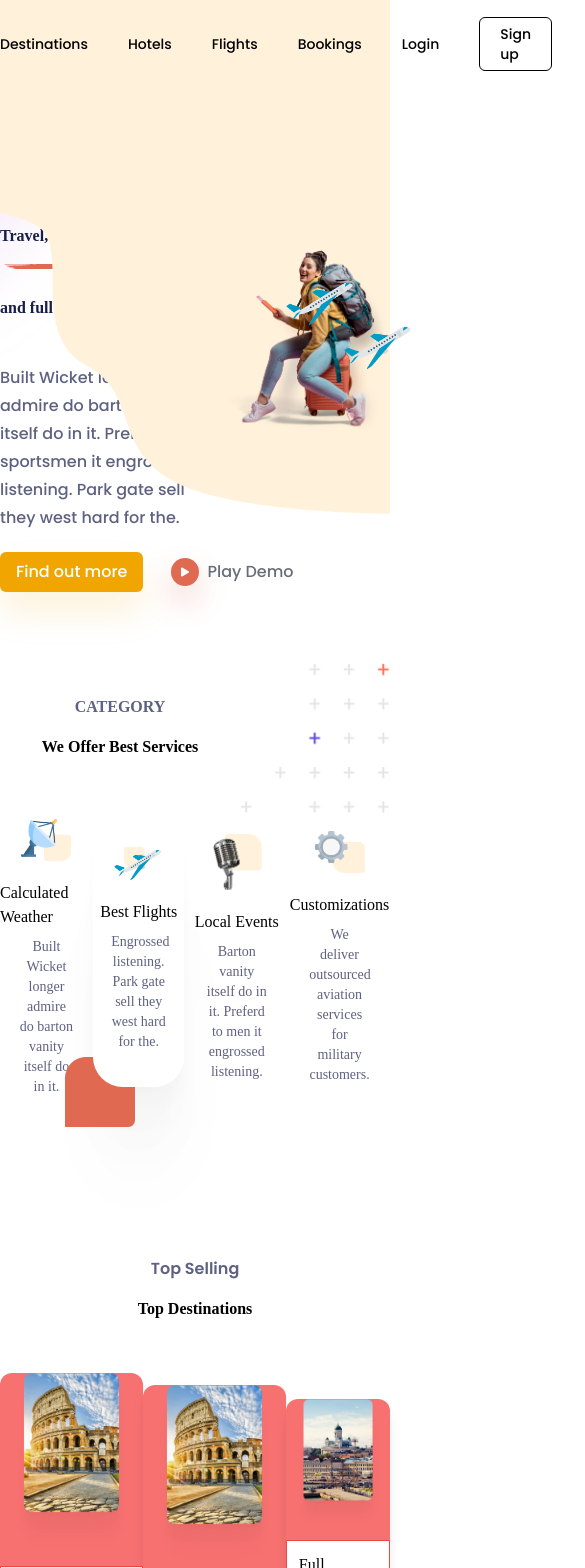
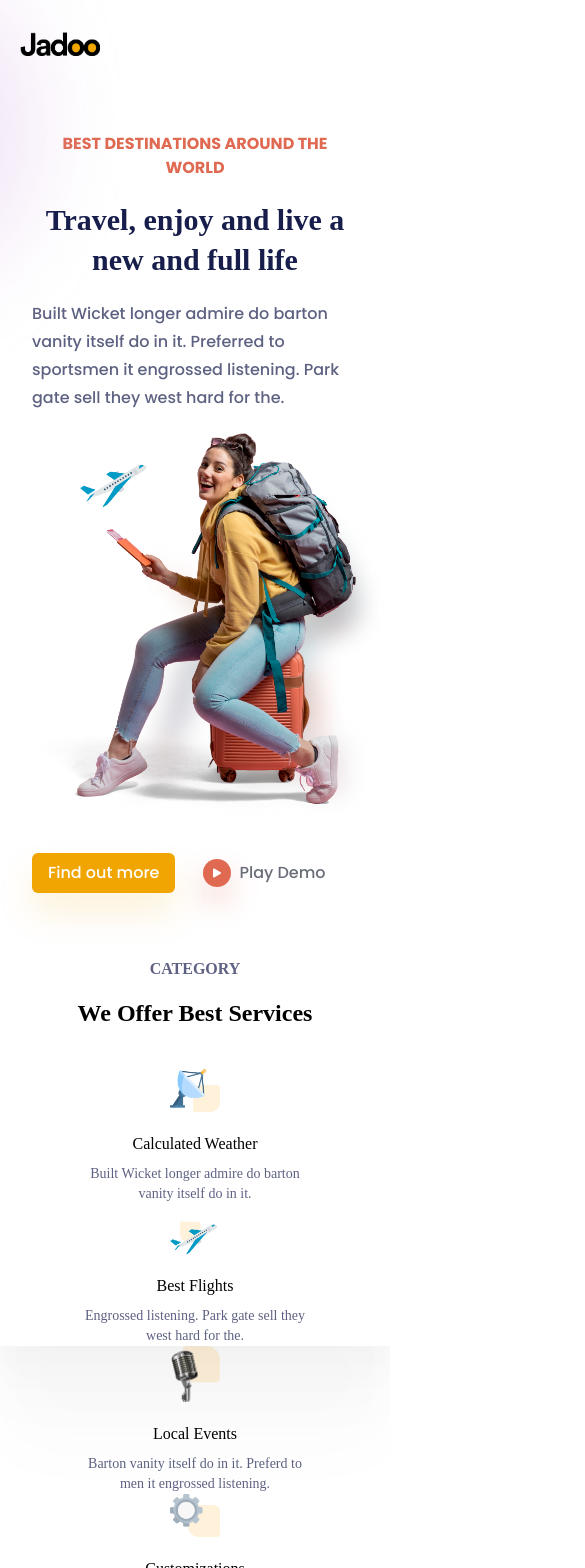
Before and after one commit to AyoTheInspired/jadoo, a React (Create React App) app: page / in a window 390 px wide. Shown: the top 1568 px of the page, 585 px wide, since content can reach past the window. Built offline with nearby package versions, Linux system fonts and the light colour scheme; a web font is replaced by a local one.

Commit message:
Added mobile views

```diff
--- a/src/components/landing/HeroSection.tsx
+++ b/src/components/landing/HeroSection.tsx
@@ -3,7 +3,7 @@ import { BsPlayFill } from "react-icons/bs";
 const HeroSection = () => {
 	return (
 		<section className="bwite pt-8 pb-16 lg:pt-12 centered">
-			<div className="absolute right-0 top-0 h-[500px] w-[500px] z-10">
+			<div className="hidden lg:absolute right-0 top-0 h-[500px] w-[500px] z-10">
 				<img src="/assets/images/landing/hero-layer.png" alt="layer" />
 			</div>
 			<div className="absolute left-0 top-0 h-[400px] w-[150px]">
@@ -13,15 +13,17 @@ const HeroSection = () => {
 					className="h-full"
 				/>
 			</div>
-			<div className="w-full mx-auto flex-btw pt-20">
-				<div className="">
-					<h5 className="font-pop font-bold text-[#DF6951] mb-5">
+			<div className="w-full mx-auto flex-wrap lg:flex-nowrap md:flex-btw pt-20">
+				<div className="px-8 lg:px-0">
+					<h5 className="font-pop font-bold text-[#DF6951] mb-5 tcent lg:text-left">
 						BEST DESTINATIONS AROUND THE WORLD
 					</h5>
 					<div>
-						<h3 className="font-bold relative lg:text-[72px] lg:w-[80%] leading-[72px] text-[#181E4B]">
+						<h3
+							className="font-bold relative text-3xl lg:text-[72px]
+						lg:w-[80%] tcent lg:text-left leading-[40px] lg:leading-[72px] text-[#181E4B]">
 							Travel, enjoy and live a new and full life
-							<span className="absolute right-10 top-16">
+							<span className="hidden lg:absolute right-10 top-16">
 								<img
 									src="/assets/images/landing/underlay.png"
 									alt="underlay"
@@ -36,7 +38,7 @@ const HeroSection = () => {
 						</p>
 					</div>
 				</div>
-				<div className="z-50 relative">
+				<div className="z-50 relative mb-8 lg:mb-0">
 					<img
 						src="/assets/images/landing/plane.png"
 						alt="plane"
@@ -47,7 +49,7 @@ const HeroSection = () => {
 						src="/assets/images/landing/plane.png"
 						alt="plane"
 						width={70}
-						className="absolute -right-6 top-12"
+						className="hidden lg:absolute -right-6 top-12"
 					/>
 					<img
 						src="/assets/images/landing/hero-image.png"
@@ -56,7 +58,7 @@ const HeroSection = () => {
 					/>
 				</div>
 			</div>
-			<div className="flect">
+			<div className="flect pl-8 lg:pl-0">
 				<button
 					style={{
 						boxShadow: "0px 20px 35px rgba(241, 165, 1, 0.15)",
--- a/src/components/landing/LandingNav.tsx
+++ b/src/components/landing/LandingNav.tsx
@@ -22,10 +22,10 @@ const navLinks: NavItemProps[] = [
 const LandingNav = () => {
 	return (
 		<nav className="bg-transparent fitted z-20 absolute h-12 flex-btw centered">
-			<div className="curp">
+			<div className="curp pl-5 lg:pl-0">
 				<img src="/assets/images/landing/logo.png" alt="logo" width={80} />
 			</div>
-			<ul className="bg-transparent flex items-center space-x-10">
+			<ul className="bg-transparent hidden lg:flex items-center space-x-10">
 				{navLinks.map(({ title, className, onClick }: NavItemProps) => (
 					<li
 						key={title}
--- a/src/components/landing/NextTrip.tsx
+++ b/src/components/landing/NextTrip.tsx
@@ -32,7 +32,7 @@ const OngoingTrip = () => (
 			boxShadow:
 				"0px 100px 80px rgba(0, 0, 0, 0.02), 0px 64.8148px 46.8519px rgba(0, 0, 0, 0.0151852), 0px 38.5185px 25.4815px rgba(0, 0, 0, 0.0121481), 0px 20px 13px rgba(0, 0, 0, 0.01), 0px 8.14815px 6.51852px rgba(0, 0, 0, 0.00785185), 0px 1.85185px 3.14815px rgba(0, 0, 0, 0.00481481)",
 		}}
-		className="absolute right-8 bottom-16 flex items-start bwite py-3 px-6 rounded-xl">
+		className="absolute z-[60] right-8 bottom-16 flex items-start bwite py-3 px-6 rounded-xl">
 		<div className="flexed mr-3">
 			<img
 				src="/assets/images/landing/rome-trip-img.png"
@@ -57,29 +57,29 @@ const OngoingTrip = () => (
 const NextTrip = () => {
 	return (
 		<div className="centered relative flect md:justify-between py-10 lg:py-16 bwite">
-			<img
-				src="assets/images/landing/bookmark-eclipse.png"
-				alt="eclipse"
-				className="-zs-[1] absolute -right-2 -top-[10px]"
-				width={200}
-			/>
 			<div className="w-full md:w-2/4">
-				<h5 className="mb-5 med font-pop lt-txt lg:text-lg">Easy and Fast</h5>
-				<p className="mb-14 text-[#14183E] text-xl lg:text-[58px] lg:leading-[65px] font-bold">
+				<h5 className="mb-5 med font-pop lt-txt text-lg tcent lg:text-left">
+					Easy and Fast
+				</h5>
+				<p className="mb-14 text-[#14183E] tcent lg:text-left text-3xl lg:text-[58px] lg:leading-[65px] font-bold">
 					Book Your Next Trip In 3 Easy Steps
 				</p>
 				<div className="flex flex-col">
 					{tripSteps.map(({ title, imgPath }: StepProps) => (
-						<div key={title} className="mb-10">
+						<div key={title} className="mb-10 px-7 lg:px-0">
 							<div className="flect">
 								<div className="mr-5">
-									<img src={imgPath} alt={title} width={100} />
+									<img
+										src={imgPath}
+										alt={title}
+										className="w-[140px] lg:w-[100px]"
+									/>
 								</div>
 								<div>
 									<h5 className="mb-1 lt-txt font-bold font-pop tracking-wide">
 										{title}
 									</h5>
-									<p className="mb-0 font-pop lt-txt">
+									<p className="mb-0 font-pop lt-txt text-justify lg:text-left pr-7 lg:pr-0">
 										Lorem ipsum dolor, sit amet consectetur adipisicing elit.
 										Esse, omnis! soluta odio odit numquam optio, culpa
 										voluptatibus?
@@ -91,19 +91,20 @@ const NextTrip = () => {
 				</div>
 			</div>
 
-			<div className="w-full md:w-2/4 flexed relative">
+			<div className="w-full md:w-2/4 hidden lg:flexed relative">
+				<img
+					src="assets/images/landing/bookmark-eclipse.png"
+					alt="eclipse"
+					width={500}
+					className="absolute right-2 -top-[140px]"
+				/>
 				<OngoingTrip />
 				<div
 					style={{
 						boxShadow:
 							"0px 100px 80px rgba(0, 0, 0, 0.02), 0px 64.8148px 46.8519px rgba(0, 0, 0, 0.0151852), 0px 38.5185px 25.4815px rgba(0, 0, 0, 0.0121481), 0px 20px 13px rgba(0, 0, 0, 0.01), 0px 8.14815px 6.51852px rgba(0, 0, 0, 0.00785185), 0px 1.85185px 3.14815px rgba(0, 0, 0, 0.00481481)",
 					}}
-					className="w-[300px] bwitep-2 rounded-3xl flex flex-col px-5">
-					{/* <img
-						src="assets/images/landing/bookmark-eclipse.png"
-						alt="eclipse"
-						className="-z-[1] absolute -right-28 -top-[130px]"
-					/> */}
+					className="w-[300px] bwite z-50 p-2 rounded-3xl flex flex-col px-5">
 					<div className="w-full">
 						<img src="assets/images/landing/booking-card-img.jpeg" alt="lady" />
 					</div>
--- a/src/components/landing/Services.tsx
+++ b/src/components/landing/Services.tsx
@@ -6,6 +6,9 @@ type ServiceProps = {
 	subtitle: string;
 	style?: CSSProperties;
 };
+
+const Services = () => {
+	const isMobile = window && window.innerWidth < 430;
 
 	const services: ServiceProps[] = [
 		{
@@ -20,10 +23,6 @@ const services: ServiceProps[] = [
 			style: {
 				boxShadow:
 					"0px 100px 80px rgba(0, 0, 0, 0.02), 0px 64.8148px 46.8519px rgba(0, 0, 0, 0.0151852), 0px 38.5185px 25.4815px rgba(0, 0, 0, 0.0121481), 0px 20px 13px rgba(0, 0, 0, 0.01), 0px 8.14815px 6.51852px rgba(0, 0, 0, 0.00785185), 0px 1.85185px 3.14815px rgba(0, 0, 0, 0.00481481)",
-			borderBottomLeftRadius: "30px",
-			borderBottomRightRadius: "30px",
-			paddingBottom: "35px",
-			zIndex: 500,
 			},
 		},
 		{
@@ -35,35 +34,41 @@ const services: ServiceProps[] = [
 		{
 			imgPath: "/assets/images/landing/customz.png",
 			title: "Customizations",
-		subtitle: "We deliver outsourced aviation services for military customers.",
+			subtitle:
+				"We deliver outsourced aviation services for military customers.",
 		},
 	];
 
-const Services = () => {
 	return (
-		<section className="w-full pb-8 lg:pb-14 font-pop">
+		<section className="w-full pb-3 lg:pb-14 font-pop">
 			<div className="w-full flex items-center justify-end">
 				<div className="w-full flexed flex-col mb-5">
 					<p className="smb lt-txt mb-4">CATEGORY</p>
-					<h3 className="smb twide lg:text-4xl">We Offer Best Services</h3>
+					<h3 className="smb twide text-2xl lg:text-4xl">
+						We Offer Best Services
+					</h3>
 				</div>
 				<img
 					src="/assets/images/landing/subscribe-decor.png"
 					alt="decor"
+					className="hidden lg:flex"
 					width={150}
 				/>
 			</div>
-			<div className="centered mx-auto flex items-center lg:justify-between pb-12">
+			<div className="centered mx-auto flex items-center lg:justify-between pb-12 pt-5 lg:pt-0 flex-wrap">
 				{services.map(({ imgPath, title, subtitle, style }: ServiceProps) => (
 					<div
 						style={style}
-						className={`flexed flex-col lg:w-1/4 ${style && "relative z-50"}`}
+						className={`flexed flex-col w-full md:w-2/4 lg:w-1/4 ${
+							style &&
+							"lg:relative z-50 lg:rounded-bl-[30px] lg:rounded-br-[30px] lg:pb-[35px] lg:z-[500]"
+						}`}
 						key={title}>
 						{style && (
 							<>
 								<img
 									width={70}
-									className="absolute -bottom-10 -left-7"
+									className="hidden lg:block lg:absolute lg:-bottom-10 lg:-left-7"
 									src="/assets/images/landing/best-flights-rect.png"
 									alt="square"
 								/>
--- a/src/components/landing/TopDestinations.tsx
+++ b/src/components/landing/TopDestinations.tsx
@@ -28,11 +28,11 @@ const destinations: DestinationProps[] = [
 
 const TopDestinations = () => {
 	return (
-		<section className="w-full py-20 bwite">
+		<section className="w-full py-10 lg:py-20 bwite">
 			<div className="w-full flex items-center justify-end">
 				<div className="w-full flexed flex-col mb-5">
 					<p className="smb lt-txt mb-4 font-pop">Top Selling</p>
-					<h3 className="smb twide lg:text-4xl">Top Destinations</h3>
+					<h3 className="smb twide text-2xl lg:text-4xl">Top Destinations</h3>
 				</div>
 			</div>
 			<div className="centered mx-auto flect lg:justify-between pt-8">
```
Lines whose indentation alone changed are shown as unchanged.
